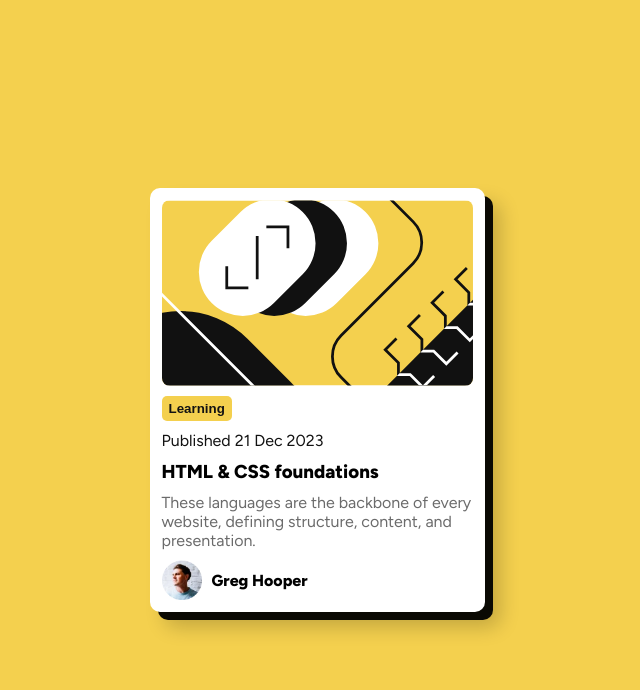
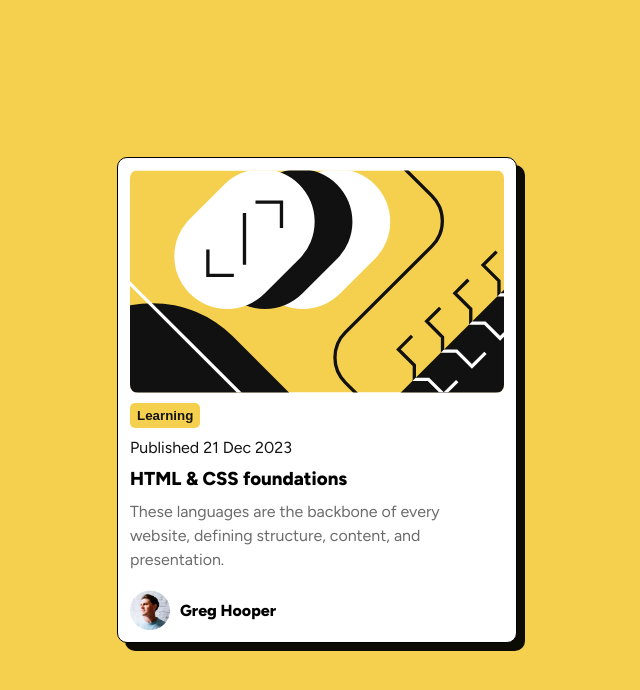
Before and after one commit to Shahd-Abdalghny/Blog-preview-card, a plain HTML site: page index.html in a window 1280 px wide. Shown: the whole page, without its empty margins (323-963 px from the left). Drawn offline with Linux system fonts and the light colour scheme.

Commit message:
Blog preview card

```diff
--- a/style.css
+++ b/style.css
@@ -32,17 +32,30 @@ body {
 
 .container {
     background-color: var(--White);
-    max-width: 335px;
+    max-width: 400px;
     padding: 12px;
     border-radius: 10px;
     margin: auto 20px;
     border-radius: 10px;
-    box-shadow: 8px 8px 0px rgb(0 0 0 / 95%), 15px 15px 20px rgba(0, 0, 0, 0.2);
+    box-shadow: 8px 8px 0px rgb(0 0 0 / 95%);
+   transition: .3s;
+   border: 1px solid black;
+}
+.content {
+        padding: 0 10px 0 0px;
+
+}
+.container:hover h3{
+    color: var(--yellow);
+}
+.container:hover {
+    box-shadow: 13px 11px 0px rgb(0 0 0 / 95%);
+
 
 }
 
 .mainImage {
-    max-width: 100%;
+    width: 100%;
     height: auto;
     display: block;
     margin-bottom: 10px;
@@ -77,7 +90,10 @@ a {
 
 .content p:nth-of-type(2) {
     color: var(--Gray_500);
-    margin-top: 10px;
+        margin-top: 10px;
+        margin-bottom: 18px;
+        line-height: 1.5;
+
 }
 
 .person {
```
